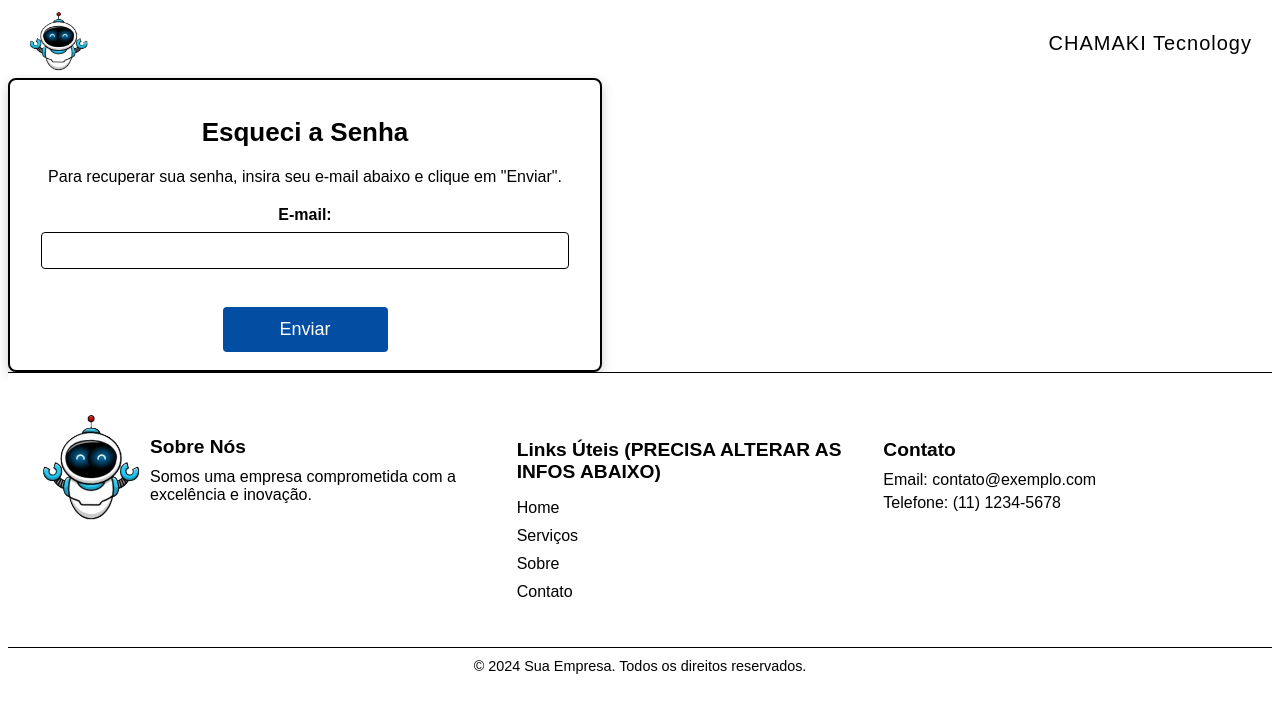
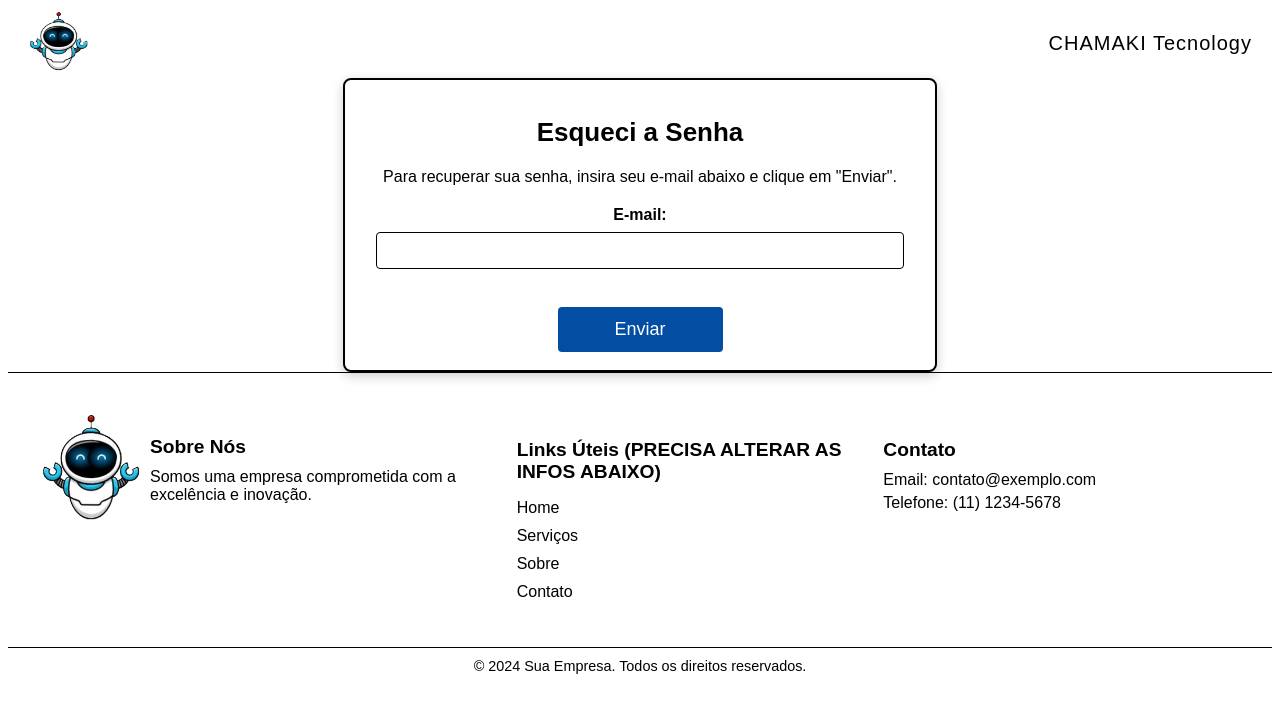
Before and after one commit to Anafcamargo/ProjetoIntegrador, a React (Create React App) app: page /EsqueciaSenha in a window 1280 px wide. Shown: the top 712 px of the page. Built offline with nearby package versions, Linux system fonts and the light colour scheme.

Commit message:
concertada a pagina do esqueci a senha

```diff
--- a/src/estilo/estilo.css
+++ b/src/estilo/estilo.css
@@ -841,18 +841,19 @@ box-shadow: 0 2px 4px rgba(0, 0, 0, 0.2);
 }
 */
 
-
+.teste{
+  background-color: #000000;
+}
 
 /* EsqueciSenha */
 
 .paies{
   display: flex;
+  justify-content: center;
+  align-items:center;
   font-family: Arial, sans-serif;
   background-color: #ffffff;
-  justify-content: center;
-  align-items:center;
-  text-align: center;
-  height: 100vh;
+  height: 100%;
 
 
 }
--- a/src/paginas/esquecisenha.tsx
+++ b/src/paginas/esquecisenha.tsx
@@ -1,6 +1,7 @@
 import React from 'react';
 import Cabecalho2 from '../componentes/cabecalho2';
 import Rodape from '../componentes/rodape';
+import '../estilo/estilo.css'
 /*import './EsqueciSenha.css';*/
 
 const EsqueciSenha: React.FC = () => {
@@ -8,6 +9,7 @@ const EsqueciSenha: React.FC = () => {
         <div>
             <Cabecalho2/>
      <div className='paies'>
+
         <div className="esqueciasenha">
             <h1>Esqueci a Senha</h1>
             <p>Para recuperar sua senha, insira seu e-mail abaixo e clique em "Enviar".</p>
@@ -20,7 +22,7 @@ const EsqueciSenha: React.FC = () => {
 
 
     </div>
-    <Rodape/>
+   <Rodape />
     </div>
     );
 }
```
